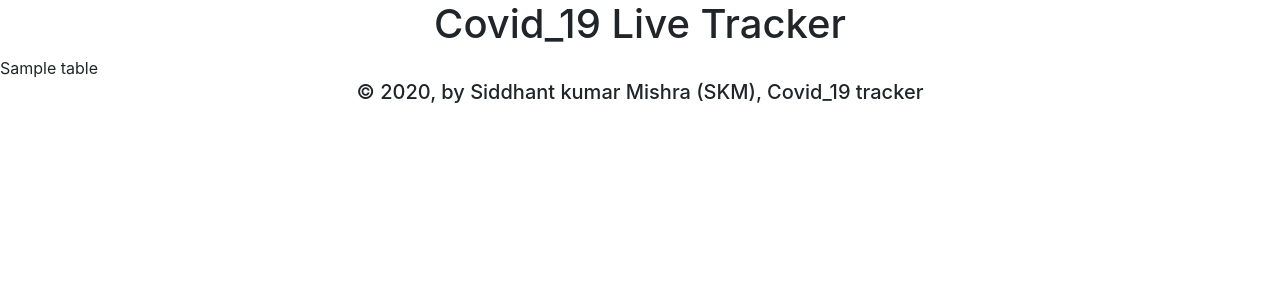
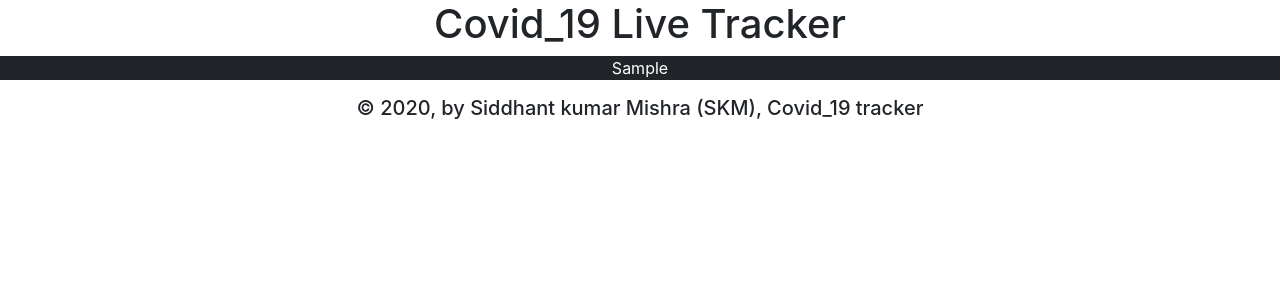
Before and after one commit to Siddhantk123/covid19completewebsite, a Django app: template templates/cases.html in a window 1280 px wide. Shown: the part 56-356 px from the top of the page. Run offline with Django 3.2, Linux system fonts and the light colour scheme; the template is opened without the code that fills it: most values are stand-ins (such as "Sample title", 1, 10 or a date in 2020); parts of the project's set-up code (start-up, migrations or seed data) failed here and were passed over; some libraries are stand-ins or nearby versions.

Commit message:
Update cases.html

```diff
--- a/templates/cases.html
+++ b/templates/cases.html
@@ -52,9 +52,11 @@
     <center>
         <h1>Covid_19 Live Tracker</h1>
     </center>
-    <div>
-        {{table | safe }}
+   <center>
+    <div class="table table-hover table-dark">
+        {{table1 | safe }}
     </div>
+    </center>
     <center><div><h5>  © 2020, by Siddhant kumar Mishra (SKM), Covid_19 tracker
           </h5></div></center>
 
```
